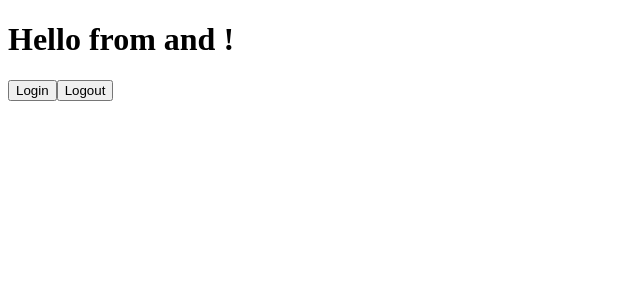
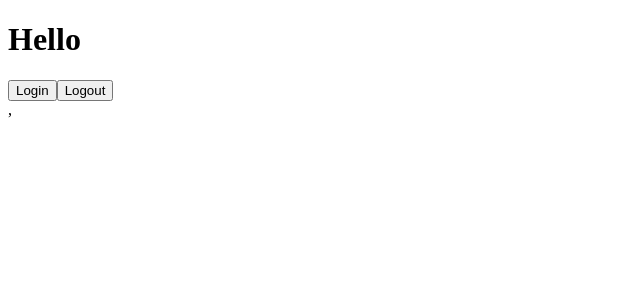
Before and after one commit to CeleKing/KoaProgram, a React app: page / in a window 1280 px wide. Shown: the top 300 px of the page, without its empty margins (0-640 px from the left). Built offline with nearby package versions, Linux system fonts and the light colour scheme.

Commit message:
TODO react-redux

```diff
--- a/app/src/components/Hello.tsx
+++ b/app/src/components/Hello.tsx
@@ -3,19 +3,23 @@ import {login, logout} from '../actions'
 import axios from 'axios'
 import { store } from '../store';
 
-export interface HelloProps {
+type HelloProps = {
     user: string,
     password: string
 }
 
-export default class Hello extends React.Component<HelloProps, object> {
+type HelloState = {
+
+}
+
+export default class Hello extends React.Component<HelloState> {
     constructor(props: HelloProps) {
         super(props)
         this.state = {}
     }
 
     onLogin() {
-        store.dispatch(login({user: 'admin', password: "123"}))
+        store.dispatch(login({user: 'str', password: "123"}))
     }
 
     onLogout() {
@@ -23,11 +27,9 @@ export default class Hello extends React.Component<HelloProps, object> {
     }
 
     render() {
-        const { user, password} = this.props;
-        console.log(this.props)
         return (
             <div>
-                <h1>Hello from {user} and {password}!</h1>
+                <h1>Hello</h1>
                 <button onClick={this.onLogin.bind(this)}>Login</button>
                 <button onClick={this.onLogout.bind(this)}>Logout</button>
             </div>
--- a/app/src/index.tsx
+++ b/app/src/index.tsx
@@ -2,18 +2,15 @@ import * as React from "react";
 import * as ReactDOM from "react-dom";
 
 import { Provider } from 'react-redux';
-import { createStore } from 'redux';
-// import {reducer} from './reducers'
-import {store} from './store'
 
 import Hello from './components/Hello'
+import {store} from './store';
 
 const rootElement = document.getElementById('root')
-// const store = createtore(reducer, {user: 'Typescript', password: "React"})
 
 ReactDOM.render(
     <Provider store={store}>
-        <Hello user={store.getState().user} password={store.getState().password} />
+        <Hello />,
     </Provider>,
     rootElement
 )
--- a/app/src/reducers/index.tsx
+++ b/app/src/reducers/index.tsx
@@ -2,14 +2,10 @@ import { StoreState } from '../types';
 import { LogAction} from '../actions'
 import * as ActionTypes from '../constants/index'
 
-const initialState = {
-    user: 'string',
-    password: 'string'
-}
-
-export function logReducer(state: StoreState = initialState, action: LogAction): StoreState {
+export default function logReducer(state: StoreState, action: LogAction): StoreState {
     switch (action.type) {
         case ActionTypes.LOG_IN_USER:
+            console.log({...state, ...action.payload})
             return {...state, ...action.payload}
         case ActionTypes.LOG_OUT_USER:
             return {...state, ...{user: 'str', password: 'str'}}
--- a/app/src/store.tsx
+++ b/app/src/store.tsx
@@ -1,6 +1,6 @@
 import {createStore} from 'redux';
 import { LogAction } from './actions'
-import {logReducer} from './reducers'
+import logReducer from './reducers'
 import { StoreState } from './types';
 
-export const store = createStore<StoreState, LogAction, {}, {}>(logReducer, {user: '', password: ""})
+export const store = createStore<StoreState, LogAction, {}, {}>(logReducer, {user: 'admin', password: "123"})
```
